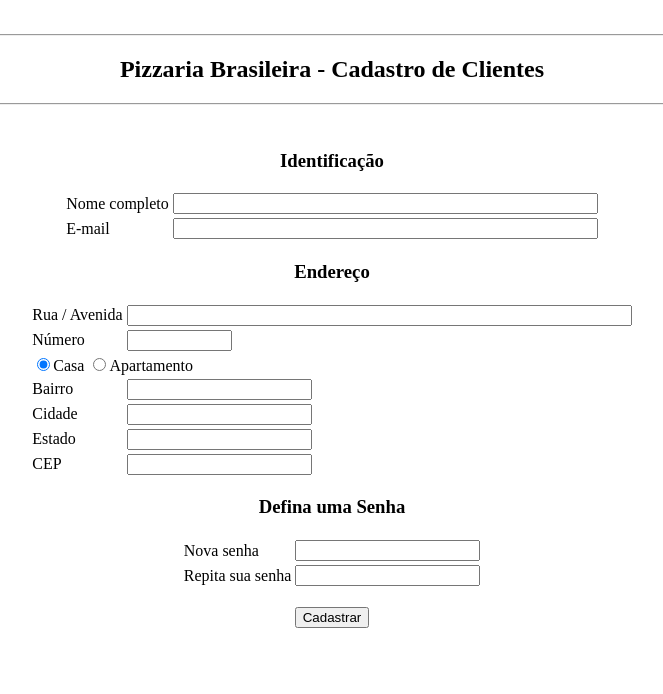
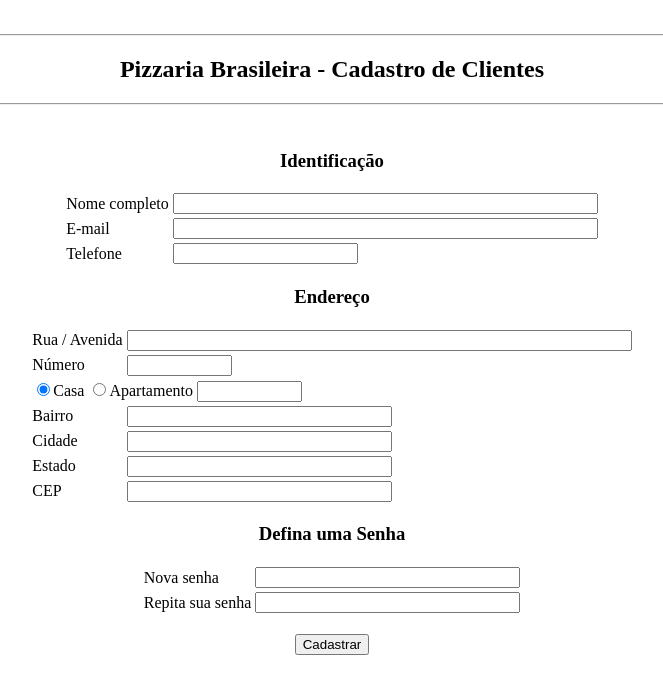
Before and after one commit to jplbrasil/eu-digital-pizzaria, a PHP site: page /cliente/cadastrar.php in a window 1280 px wide. Shown: the top 694 px of the page, without its empty margins (308-971 px from the left). Run offline with PHP 8.4, Linux system fonts and the light colour scheme; data that the repository does not hold is empty.

Commit message:
Add files via upload

```diff
--- a/cliente/cadastrar.php
+++ b/cliente/cadastrar.php
@@ -30,12 +30,17 @@
 
 				<tr>
 					<td>Nome completo</td>
-					<td><input type="text" name="nome" size=50></td>
+					<td><input type="text" name="nome" size="50"></td>
 				</tr>
 
 				<tr>
 					<td>E-mail</td>
-					<td><input type="text" name="email" size=50></td>
+					<td><input type="text" name="email" size="50"></td>
+				</tr>
+
+				<tr>
+					<td>Telefone</td>
+					<td><input type="text" name="telefone" size="20"></td>
 				</tr>
 
 			</table>
@@ -46,39 +51,40 @@
 
 				<tr>
 					<td>Rua / Avenida</td>
-					<td colspan=2><input type="text" name="rua" size=60></td>
+					<td colspan=2><input type="text" name="rua" size="60"></td>
 				</tr>
 
 				<tr>
 					<td>Número</td>
-					<td><input type="text" name="numero" size=10></td>
+					<td><input type="text" name="numero" size="10"></td>
 				</tr>
 
 				<tr>
 					<td colspan=2>
 						<input type="radio" name="casa_apto" value="Casa" checked>Casa</input>
 						<input type="radio" name="casa_apto" value="Apartamento">Apartamento</input>
+						<input type="text" name="apto_numero" size="10">
 					</td>
 				</tr>
 
 				<tr>
 					<td>Bairro</td>
-					<td><input type="text" name="bairro"></td>
+					<td><input type="text" name="bairro" size="30"></td>
 				</tr>
 
 				<tr>
 					<td>Cidade</td>
-					<td><input type="text" name="cidade"></td>
+					<td><input type="text" name="cidade" size="30"></td>
 				</tr>
 
 				<tr>
 					<td>Estado</td>
-					<td><input type="text" name="estado"></td>
+					<td><input type="text" name="estado" size="30"></td>
 				</tr>
 
 				<tr>
 					<td>CEP</td>
-					<td><input type="text" name="cep"></td>
+					<td><input type="text" name="cep" size="30"></td>
 				</tr>
 
 			</table>
@@ -89,12 +95,12 @@
 
 				<tr>
 					<td>Nova senha</td>
-					<td><input type="password" name="senha01"></td>
+					<td><input type="password" name="senha01" size="30"></td>
 				</tr>
 
 				<tr>
 					<td>Repita sua senha</td>
-					<td><input type="password" name="senha02"></td>
+					<td><input type="password" name="senha02" size="30"></td>
 				</tr>
 
 			</table>
--- a/cliente/logoff.php
+++ b/cliente/logoff.php
@@ -22,7 +22,9 @@
 		<?php
 
 			session_start();
-			echo "Olá, " . strtok($_SESSION['cliente']," ") . ", sua sessão foi encerrada!\n";
+			echo strtok($_SESSION['cliente']," ") . ", sua sessão foi encerrada.\n";
+			echo "<BR><BR>\n";
+			echo "Esperamos que volte novamente em breve!\n";
 			session_unset();
 			session_destroy();
 
```
Also changed, not shown: cliente/cadastro.php (+1 -55 lines), cliente/excluir.php (+5 -11 lines), cliente/incluir.php (+11 -7 lines).
